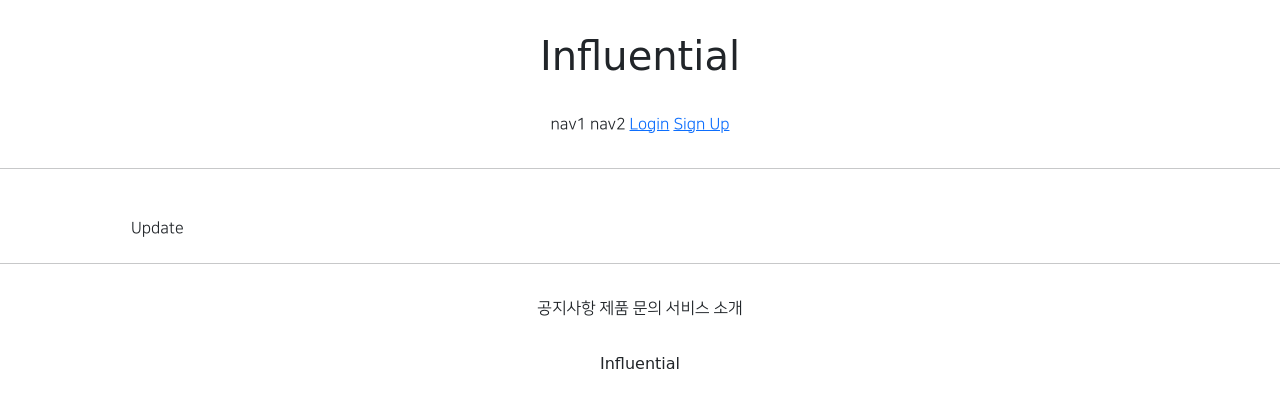
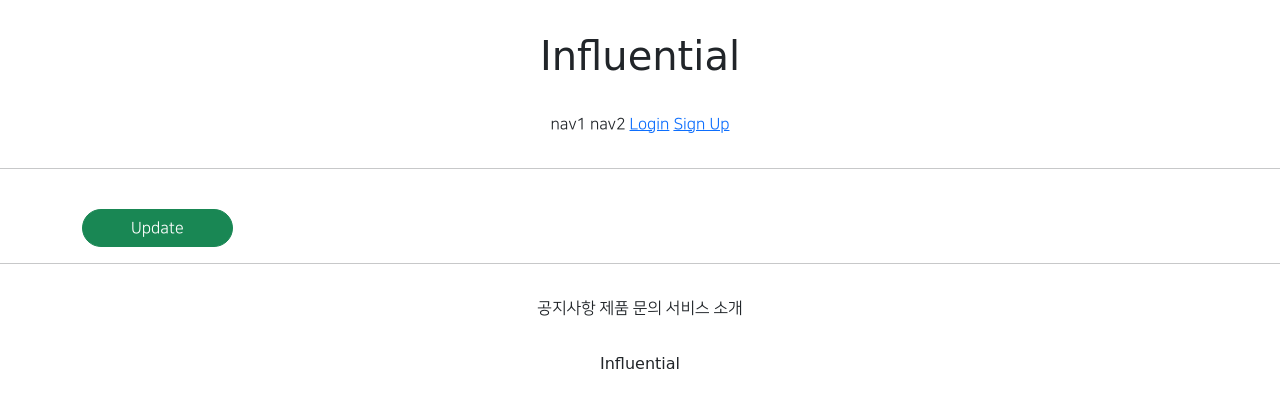
Before and after one commit to hokoro/cheon01copy, a Django app: template articleapp/templates/articleapp/detail.html in a window 1280 px wide. Shown: the top 408 px of the page. Run offline with Django 3.2, Linux system fonts and the light colour scheme; the template is opened without the code that fills it, so the values that code supplies are empty; parts of the project's set-up code (start-up, migrations or seed data) failed here and were passed over; some web fonts are replaced.

Commit message:
8-4 copycommit3 update

```diff
--- a/articleapp/templates/articleapp/detail.html
+++ b/articleapp/templates/articleapp/detail.html
@@ -10,7 +10,7 @@
             <img src = "{{ target_article.image.url }}" alt = "">
             {{ target_article.content }}
             <div>
-                <a href="{% url 'articleapp:update' pk=target_article.pk %}" class="btn btn_success rounded-pill px-5">
+                <a href="{% url 'articleapp:update' pk=target_article.pk %}" class="btn btn-success rounded-pill px-5">
                     Update
                 </a>
 
```
